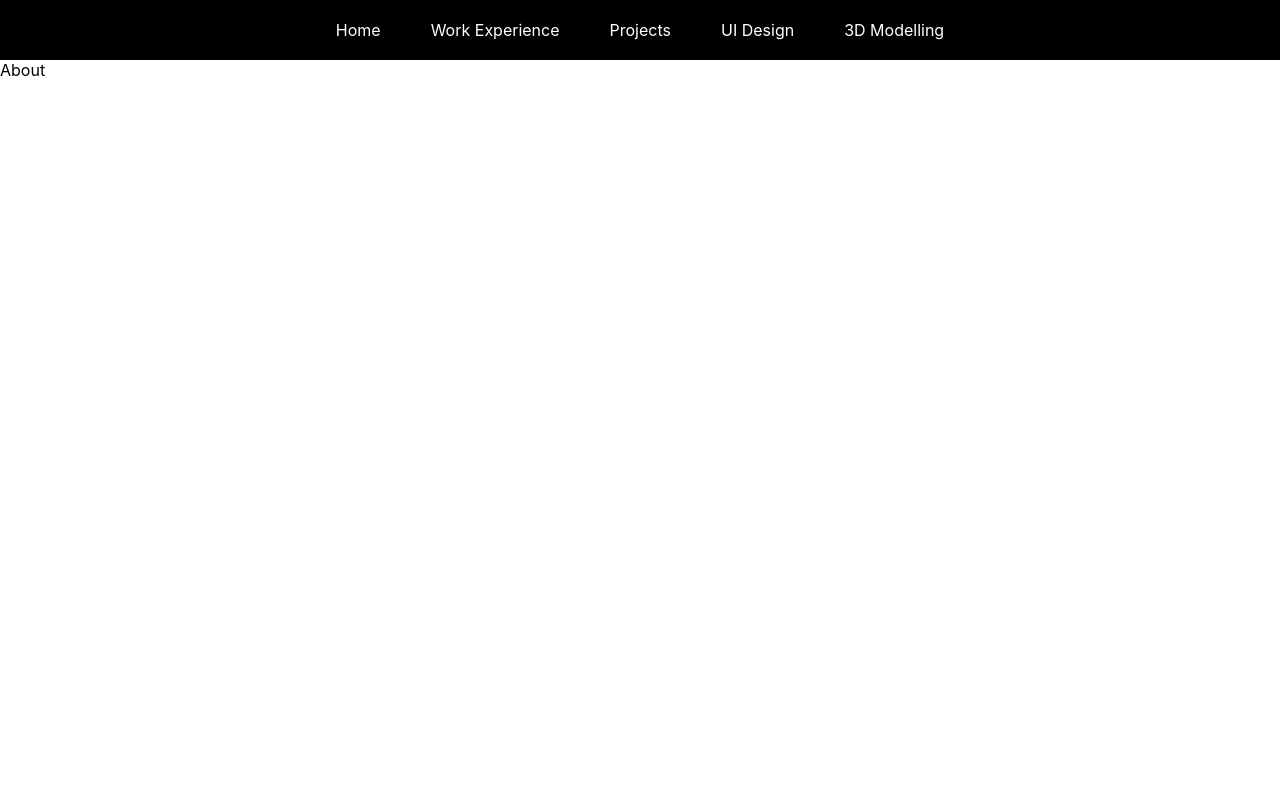
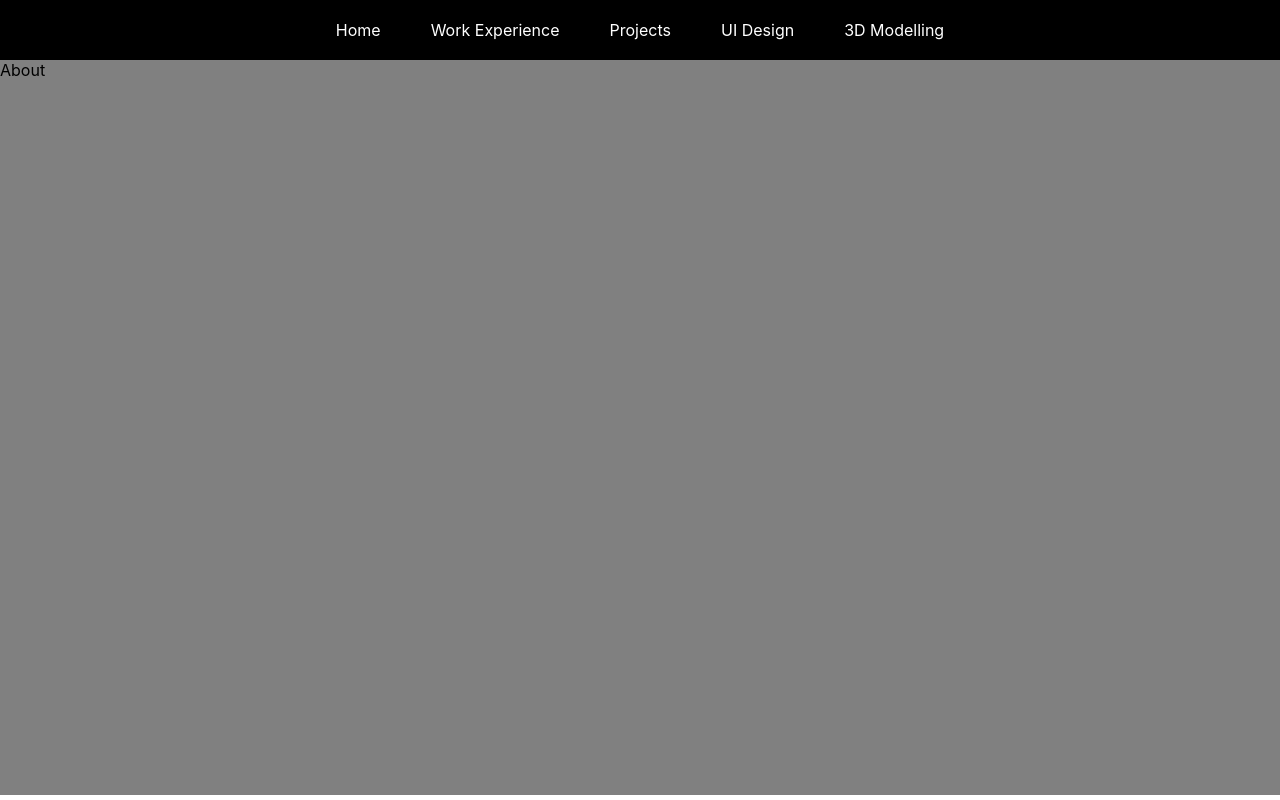
Before and after one commit to karenlinky/personal-website, a React (Create React App) app: page / in a window 1280 px wide. Built offline with nearby package versions, Linux system fonts and the light colour scheme.

Commit message:
Created full page content

```diff
--- a/src/components/Content.js
+++ b/src/components/Content.js
@@ -1,9 +1,12 @@
 import React from 'react';
 import About from './about/About';
+import './content.css'
 
 const Content = () => {
   return (
-    <About />
+    <div className={'fullPageContent'}>
+        <About />
+    </div>
   )
 }
 
--- a/src/components/about/About.js
+++ b/src/components/about/About.js
@@ -1,11 +1,12 @@
 import React from 'react';
 import Header from '../header/Header';
+import './about.css';
 
 const About = () => {
   return (
     <>
         <Header />
-        <div>About</div>
+        <div className="aboutContent">About</div>
     </>
   )
 }
--- /dev/null
+++ b/src/components/about/about.css
@@ -0,0 +1,6 @@
+@import url("../../constants.css");
+
+.aboutContent {
+    height: calc(100% - var(--menu-bar-height));
+    background-color: grey;
+}
--- /dev/null
+++ b/src/components/content.css
@@ -0,0 +1,3 @@
+.fullPageContent{
+    height: 100vh;
+}
--- a/src/components/header/header.css
+++ b/src/components/header/header.css
@@ -1,4 +1,5 @@
 @import url("../../constants.css");
+
 .headerBar {
     width: 100%;
     height: var(--menu-bar-heigh);
```
